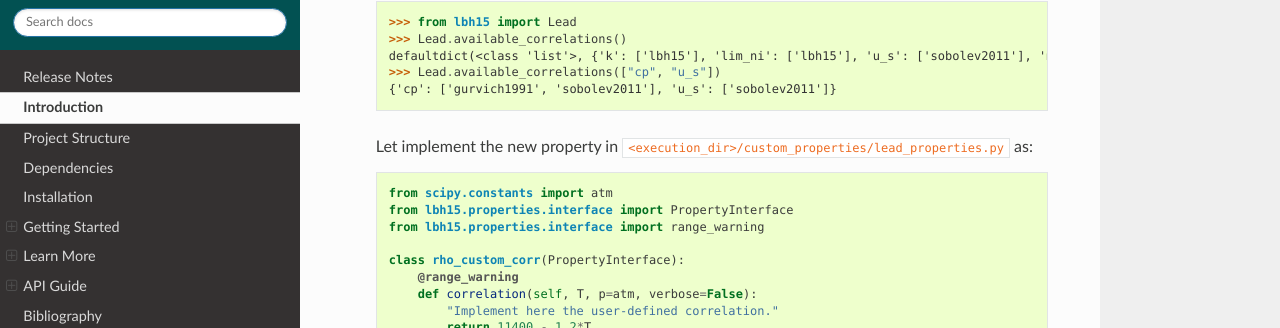
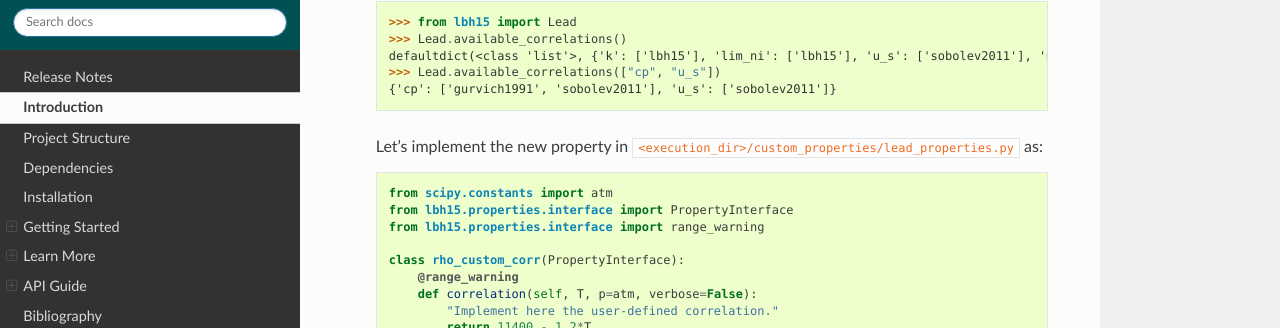
Before and after one commit to newcleo-dev-team/lbh15, a Sphinx documentation site: the page built from docs/source/readme_full.rst, in a window 1280 px wide and 900 px high, scrolled down 8393 px. Shown: the part 121-449 px from the top of the window. Built offline with Sphinx 7.4.7 and the Read the Docs theme 2.0.0, drawn with Linux system fonts in a browser that asks for light colours; some web fonts are replaced; cross-references to code outside the pages are shown as plain code.

Commit message:
[156_refactor_advanced_usage], issue - #156, Corrected typo referred to task n.3

```diff
--- a/docs/source/readme_full.rst
+++ b/docs/source/readme_full.rst
@@ -605,7 +605,7 @@ Advanced usage includes the possibility of adding new properties and new physica
   {'cp': ['gurvich1991', 'sobolev2011'], 'u_s': ['sobolev2011']}
 
 
-  Let implement the new property in :code:`<execution_dir>/custom_properties/lead_properties.py` as:
+  Let's implement the new property in :code:`<execution_dir>/custom_properties/lead_properties.py` as:
 
   .. code-block:: python
 
```
